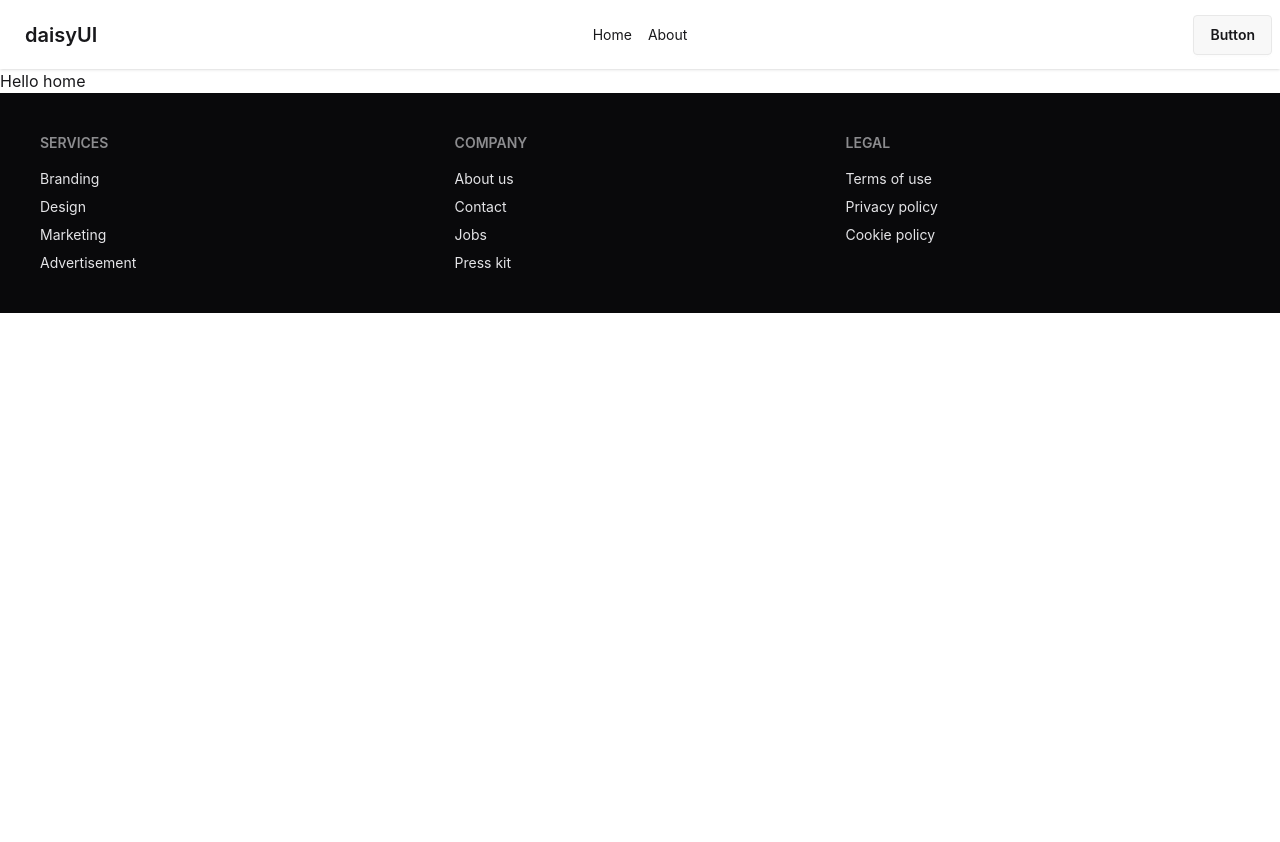
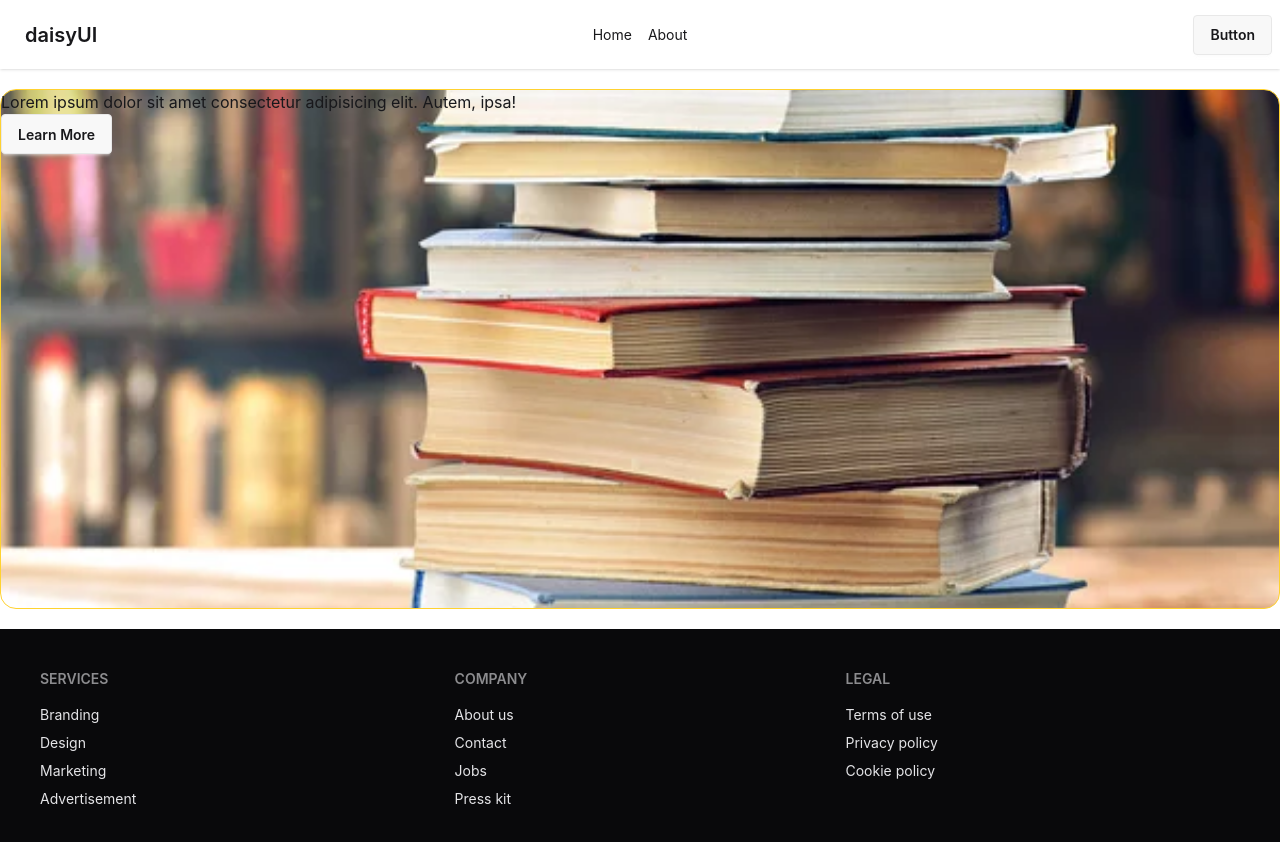
Before and after one commit to asm-saim/book-voyage, a React (Vite) app: page / in a window 1280 px wide. Shown: the top 842 px of the page. Before the commit the page ends 800 px from the top, so only its background shows below. Built offline with nearby package versions, Linux system fonts and the light colour scheme.

Commit message:
nbannerimplemented

```diff
--- /dev/null
+++ b/src/components/Banner/Banner.jsx
@@ -0,0 +1,15 @@
+import React from 'react';
+import banner from '../../assets/books.jpg'
+
+const Banner = () => {
+    return (
+        <div className='border border-amber-300 my-5 h-130 bg-cover rounded-2xl bg-no-repeat bg-center'
+         style={{ backgroundImage: `url(${banner})` }}>
+            <h1>Lorem ipsum dolor sit amet consectetur adipisicing elit. Autem, ipsa!</h1>
+            <button className='btn'>Learn More</button>
+
+        </div>
+    );
+};
+
+export default Banner;
--- a/src/pages/Home/Home.jsx
+++ b/src/pages/Home/Home.jsx
@@ -1,9 +1,10 @@
 import React from 'react';
+import Banner from '../../components/Banner/Banner';
 
 const Home = () => {
     return (
         <div>
-            <h1>Hello home</h1>
+            <Banner></Banner>
         </div>
     );
 };
--- a/src/pages/Root/Root.jsx
+++ b/src/pages/Root/Root.jsx
@@ -5,7 +5,7 @@ import Footer from '../../components/Footer/Footer';
 
 const Root = () => {
     return (
-        <div>
+        <div className='max-w-7xl mx-auto' >
            <Navbar></Navbar>
            <Outlet></Outlet>
            <Footer></Footer>
```
Also changed, not shown: src/assets/books.jpg (added).
